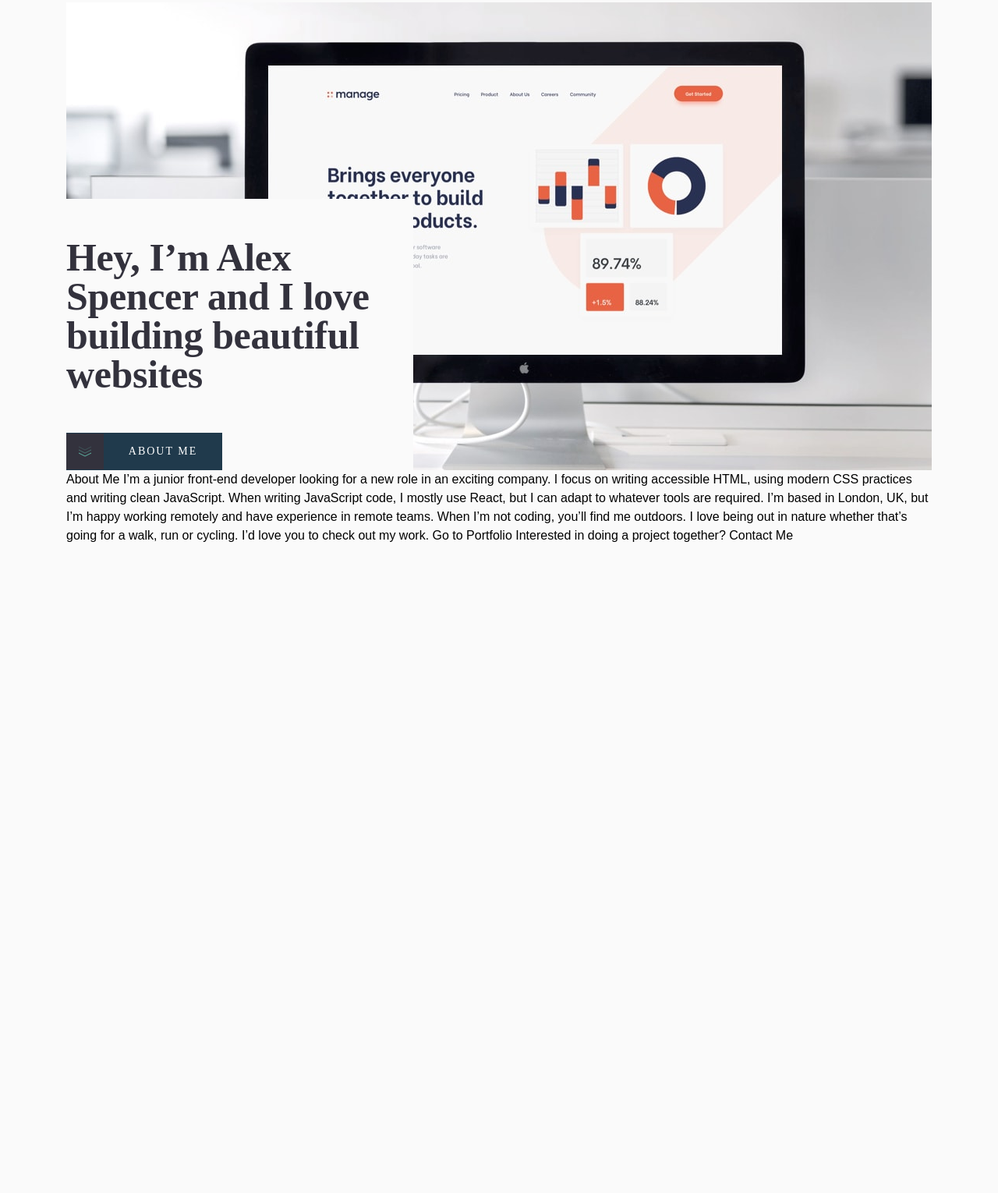
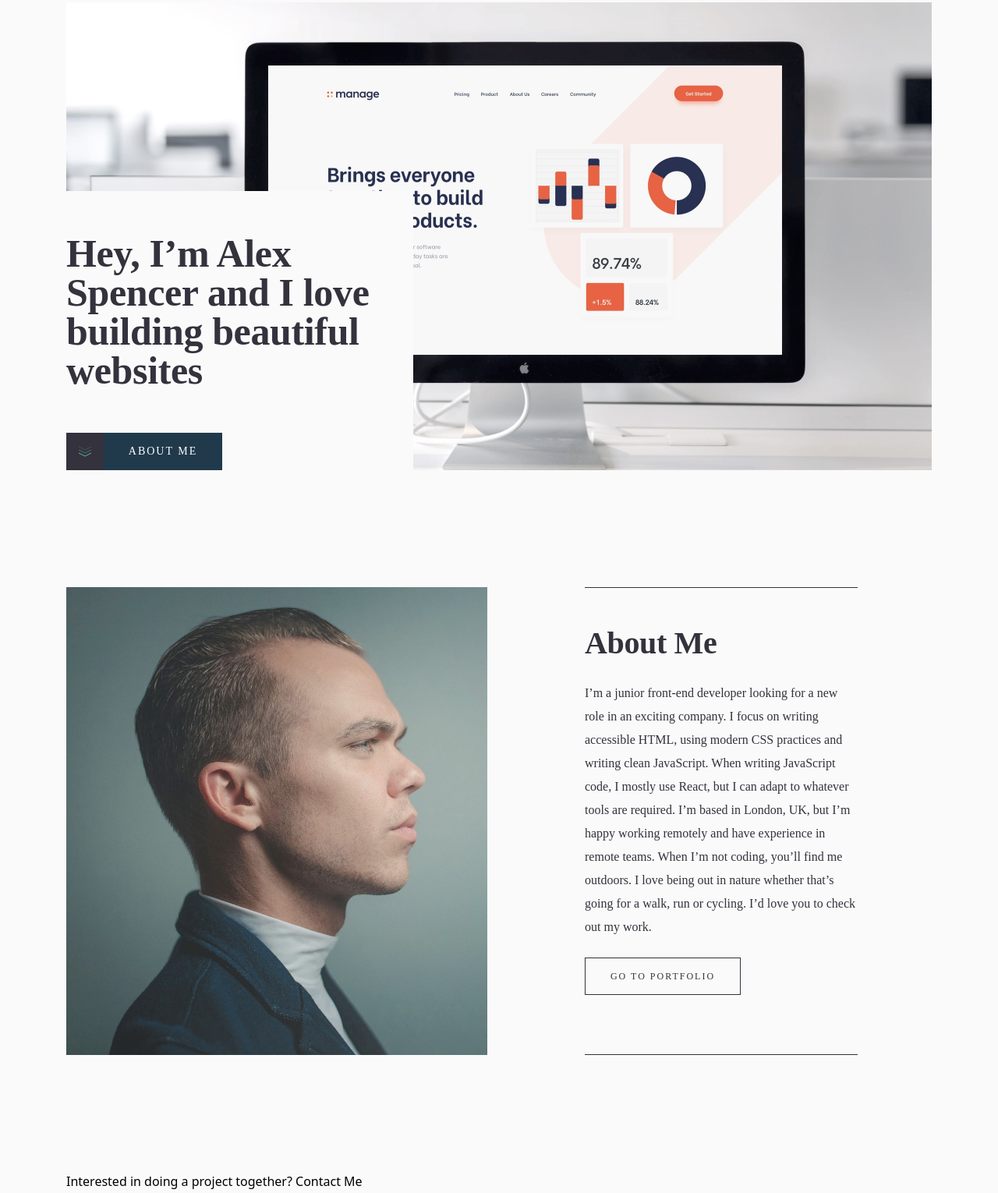
Before and after one commit to Arjun7478/minimalist-portfolio, a website: page index.html in a window 1280 px wide. Shown: the part 145-1675 px from the top of the page at 78% size. Before the commit the page ends 844 px from the top, so only its background shows below. Drawn offline with Linux system fonts and the light colour scheme; a web font is replaced by a local one.

Commit message:
comp about se

```diff
--- a/index.html
+++ b/index.html
@@ -34,29 +34,61 @@
       <section class="Container">
         <div class="relative">
           <picture>
-            <source media="(min-width:768px)" srcset="images/homepage/desktop/image-homepage-hero.jpg" />
-            <source media="(min-width:465px)" srcset="images/homepage/tablet/image-homepage-hero.jpg" />
+            <source media="(min-width:768px)" srcset="images/homepage/desktop/image-homepage-hero@2x.jpg" />
+            <source media="(min-width:465px)" srcset="images/homepage/tablet/image-homepage-hero@2x.jpg" />
             <img src="images/homepage/mobile/image-homepage-hero.jpg" alt="homepage" />
           </picture>
 
-          <div class="font-real-nova md:max-w-[445px] md:absolute bottom-0 bg-very-light-grey mt-6 md:mt-0">
+          <div
+            class="font-real-nova md:max-w-[514px] lg:max-w-[445px] md:absolute bottom-0 bg-very-light-grey mt-6 md:mt-0"
+          >
             <h1
-              class="text-[40px] md:text-[50px] leading-[42px] md:leading-[50px] font-bold text-grayish-dark-blue tracking-[-0.36px] md:py-[50px] md:pr-[50px]"
+              class="text-[40px] lg:text-[50px] leading-[42px] lg:leading-[50px] font-bold text-grayish-dark-blue tracking-[-0.36px] md:py-[55px] md:pr-[55px]"
             >
               Hey, I’m Alex Spencer and I love building beautiful websites
             </h1>
-            <button class="about-btn flex items-center h-12 bg-dark-blue w-[200px] mt-8 md:mt-0">
-              <img class="p-4 bg-grayish-dark-blue" src="images/icons/down-arrows.svg" alt="down-arrows" />
+            <button
+              class="about-btn flex items-center h-12 bg-dark-blue hover:bg-slightly-desaturated-cyan w-[200px] mt-8 md:mt-0"
+            >
+              <div class="bg-grayish-dark-blue w-12 h-12 flex items-center justify-center">
+                <img src="images/icons/down-arrows.svg" alt="down-arrows" />
+              </div>
               <a href="#" class="uppercase text-sm tracking-[2px] text-white mx-auto">About Me</a>
             </button>
           </div>
         </div>
-        About Me I’m a junior front-end developer looking for a new role in an exciting company. I focus on writing
-        accessible HTML, using modern CSS practices and writing clean JavaScript. When writing JavaScript code, I mostly
-        use React, but I can adapt to whatever tools are required. I’m based in London, UK, but I’m happy working
-        remotely and have experience in remote teams. When I’m not coding, you’ll find me outdoors. I love being out in
-        nature whether that’s going for a walk, run or cycling. I’d love you to check out my work. Go to Portfolio
-        Interested in doing a project together? Contact Me
+
+        <div class="about pt-[95px] md:pt-0 md:my-[95px] lg:my-[150px] md:flex md:gap-[70px] lg:gap-[125px]">
+          <div>
+            <picture>
+              <source media="(min-width:820px)" srcset="images/homepage/desktop/image-homepage-profile@2x.jpg" />
+              <source media="(min-width:465px)" srcset="images/homepage/tablet/image-homepage-profile@2x.jpg" />
+              <img class="lg:max-w-[540px]" src="images/homepage/mobile/image-homepage-profile@2x.jpg" alt="homepage" />
+            </picture>
+          </div>
+          <div
+            class="my-8 md:my-0 font-real-nova md:max-w-[339px] lg:max-w-[350px] text-grayish-dark-blue flex flex-col"
+          >
+            <span class="block w-full h-[1px] bg-grayish-dark-blue"></span>
+
+            <h2 class="text-[40px] leading-[42px] tracking-[-0.36px] font-bold md:mt-[50px]">About Me</h2>
+            <p class="text-base leading-[30px] mt-7">
+              I’m a junior front-end developer looking for a new role in an exciting company. I focus on writing
+              accessible HTML, using modern CSS practices and writing clean JavaScript. When writing JavaScript code, I
+              mostly use React, but I can adapt to whatever tools are required. I’m based in London, UK, but I’m happy
+              working remotely and have experience in remote teams. When I’m not coding, you’ll find me outdoors. I love
+              being out in nature whether that’s going for a walk, run or cycling. I’d love you to check out my work.
+            </p>
+            <button
+              class="h-12 w-[200px] text-grayish-dark-blue border-[1px] border-grayish-dark-blue uppercase text-[12px] tracking-[2px] mt-6"
+            >
+              Go to Portfolio
+            </button>
+            <span class="block w-full h-[1px] bg-grayish-dark-blue mt-auto"></span>
+          </div>
+        </div>
+
+        <div class="my-[80px] md:my-[95px]">Interested in doing a project together? Contact Me</div>
       </section>
       <footer></footer>
     </main>
--- a/src/input.css
+++ b/src/input.css
@@ -9,7 +9,6 @@
 }
 
 .Container {
-  font-family: "Manrope", sans-serif;
   width: 100%;
   margin-right: auto;
   margin-left: auto;
--- a/tailwind.config.js
+++ b/tailwind.config.js
@@ -4,7 +4,7 @@ module.exports = {
   theme: {
     extend: {
       colors: {
-        "slightly-sesaturated-cyan": "#5FB4A2",
+        "slightly-desaturated-cyan": "#5FB4A2",
         "dark-blue": "#203A4C",
         "grayish-dark-blue": "#33323D",
         "very-light-grey": "#FAFAFA",
```
Also changed, not shown: dist/output.css.
